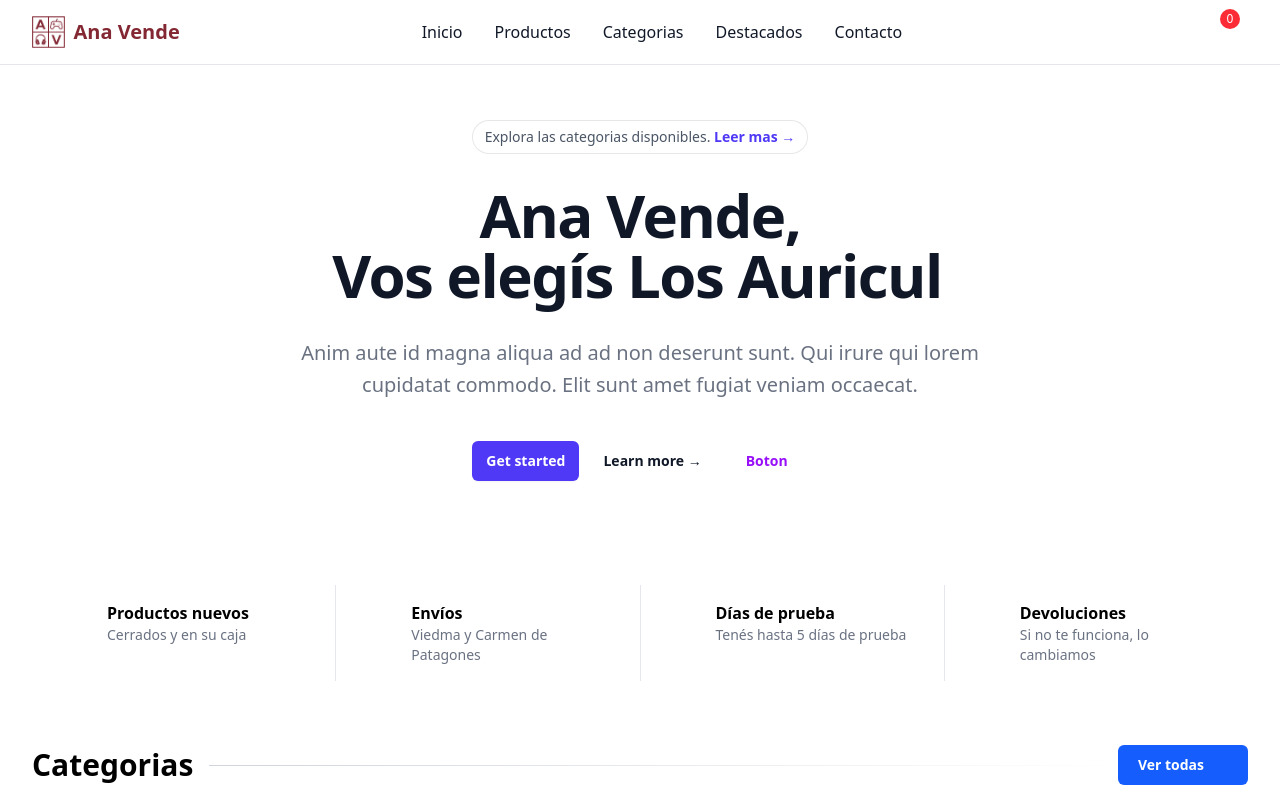
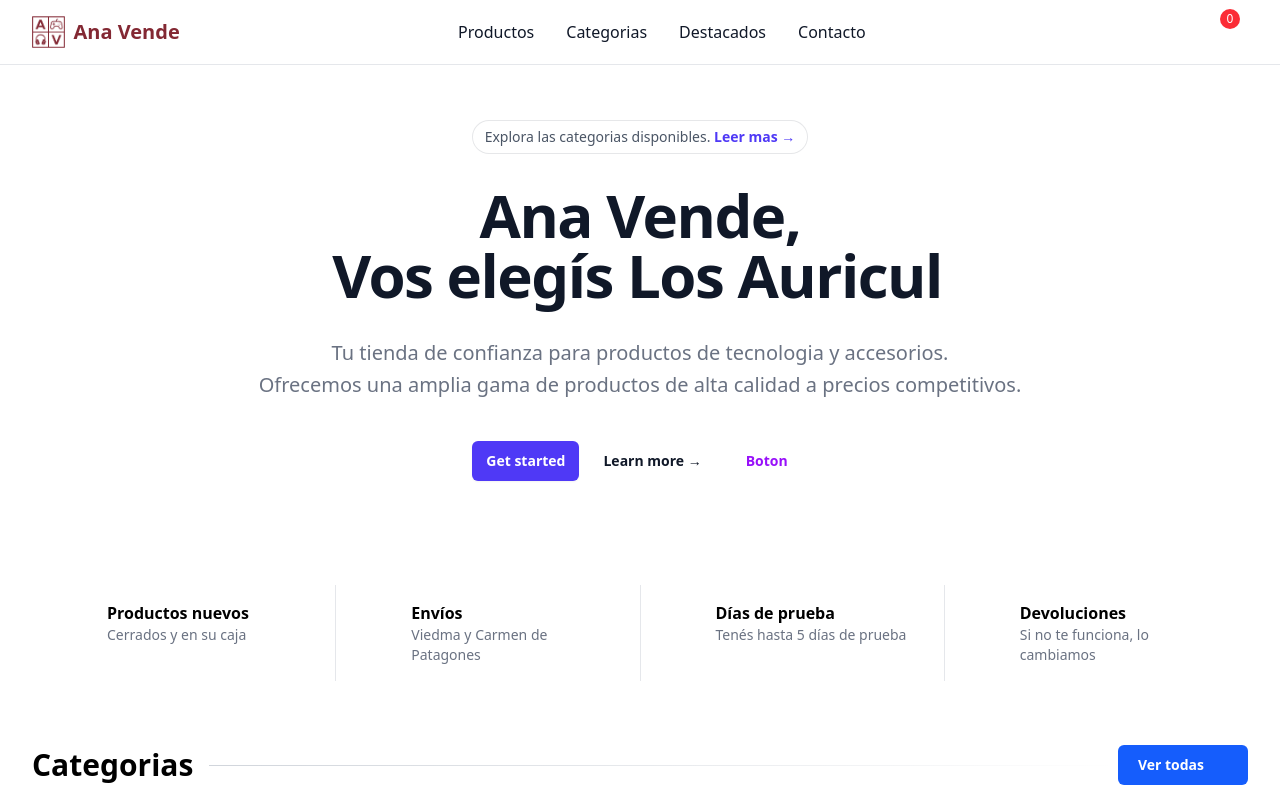
Before and after one commit to ranaclyde/anavende-app-fe, a Next.js app: page / in a window 1280 px wide. Shown: the top 800 px of the page. Built offline with nearby package versions, Linux system fonts and the light colour scheme; some icons are missing.

Commit message:
Refactor components: replace button in CartDrawer with ButtonUi, update Hero links to use Link component, enhance Breadcrumbs with icons and dynamic links, and fix navigation links in Navbar. Update hrefs in Home page TitleDivider components.

```diff
--- a/app/components/CartDrawer.tsx
+++ b/app/components/CartDrawer.tsx
@@ -13,6 +13,7 @@ import {
   MinusSignCircleIcon,
   PlusSignCircleIcon,
 } from '@hugeicons/core-free-icons'
+import ButtonUi from './ui/ButtonUi'
 
 interface CartDrawerProps {
   visible: boolean
@@ -135,9 +136,7 @@ const CartDrawer: React.FC<CartDrawerProps> = ({ visible, onClose }) => {
                     <span className="font-bold">Total:</span>
                     <span className="font-bold">$0.00</span>
                   </div>
-                  <button className="w-full bg-blue-600 text-white py-3 rounded-lg hover:bg-blue-700">
-                    Proceder al Pago
-                  </button>
+                  <ButtonUi className="w-full">Proceder al Pago</ButtonUi>
                 </div>
               </div>
             </DialogPanel>
--- a/app/components/Hero.tsx
+++ b/app/components/Hero.tsx
@@ -1,4 +1,5 @@
 import React from 'react'
+import Link from 'next/link'
 
 import Container from './ui/Container'
 import SubtitleAnimation from './SubtitleAnimation'
@@ -11,10 +12,10 @@ const Hero = () => {
         <div className="hidden sm:mb-8 sm:flex sm:justify-center">
           <div className="relative rounded-full px-3 py-1 text-sm/6 text-gray-600 ring-1 ring-gray-900/10 hover:ring-gray-900/20">
             Explora las categorias disponibles.{' '}
-            <a href="#" className="font-semibold text-indigo-600">
+            <Link href="/categorias" className="font-semibold text-indigo-600">
               <span aria-hidden="true" className="absolute inset-0" />
               Leer mas <span aria-hidden="true">&rarr;</span>
-            </a>
+            </Link>
           </div>
         </div>
         <div className="text-center">
@@ -23,8 +24,10 @@ const Hero = () => {
           </h1>
           <SubtitleAnimation />
           <p className="mt-8 text-lg font-medium text-pretty text-gray-500 sm:text-xl/8">
-            Anim aute id magna aliqua ad ad non deserunt sunt. Qui irure qui
-            lorem cupidatat commodo. Elit sunt amet fugiat veniam occaecat.
+            Tu tienda de confianza para productos de tecnologia y accesorios.
+            <br />
+            Ofrecemos una amplia gama de productos de alta calidad a precios
+            competitivos.
           </p>
           <div className="mt-10 flex items-center justify-center gap-x-6">
             <a
--- a/app/components/layout/Breadcrumbs.tsx
+++ b/app/components/layout/Breadcrumbs.tsx
@@ -1,26 +1,42 @@
+import { ArrowRight01Icon } from '@hugeicons/core-free-icons'
+import { HugeiconsIcon } from '@hugeicons/react'
 import Link from 'next/link'
 import React from 'react'
 
-const Breadcrumbs = () => {
+interface BreadcrumbsProps {
+  links: {
+    href: string
+    label: string
+  }[]
+}
+
+const Breadcrumbs = ({ links }: BreadcrumbsProps) => {
   return (
     <section className="bg-gray-50 border-b border-gray-200">
       <div className="max-w-7xl mx-auto px-4 sm:px-6 lg:px-8">
         <div className="flex items-center space-x-2 h-12 text-sm">
           <Link href="/" className="text-gray-600 hover:text-gray-900">
-            Home
+            Inicio
           </Link>
-          <svg
-            className="w-4 h-4 text-gray-400"
-            fill="currentColor"
-            viewBox="0 0 20 20"
-          >
-            <path
-              fillRule="evenodd"
-              d="M7.293 14.707a1 1 0 010-1.414L10.586 10 7.293 6.707a1 1 0 011.414-1.414l4 4a1 1 0 010 1.414l-4 4a1 1 0 01-1.414 0z"
-              clipRule="evenodd"
-            ></path>
-          </svg>
-          <span className="text-gray-900">Headphones</span>
+          {links.map((link) => (
+            <React.Fragment key={link.href}>
+              <HugeiconsIcon
+                icon={ArrowRight01Icon}
+                color="currentColor"
+                className="w-4 h-4 text-gray-400"
+              />
+              {link.href !== '#' ? (
+                <Link
+                  href={link.href}
+                  className="text-gray-600 hover:text-gray-900"
+                >
+                  {link.label}
+                </Link>
+              ) : (
+                <span className="text-gray-600">{link.label}</span>
+              )}
+            </React.Fragment>
+          ))}
         </div>
       </div>
     </section>
--- a/app/components/layout/Navbar.tsx
+++ b/app/components/layout/Navbar.tsx
@@ -20,11 +20,10 @@ import clsx from 'clsx'
 import CartDrawer from '../CartDrawer'
 
 const navigation = [
-  { name: 'Inicio', href: '/', current: true },
-  { name: 'Productos', href: '/products', current: false },
-  { name: 'Categorias', href: '/shop', current: false },
-  { name: 'Destacados', href: '/blog', current: false },
-  { name: 'Contacto', href: '/contact', current: false },
+  { name: 'Productos', href: '/productos', current: false },
+  { name: 'Categorias', href: '/categorias', current: false },
+  { name: 'Destacados', href: '/destacados', current: false },
+  { name: 'Contacto', href: '/contacto', current: false },
 ]
 
 const Navbar = () => {
@@ -37,7 +36,7 @@ const Navbar = () => {
     >
       <Container tag="nav">
         <div className="flex justify-between items-center h-16">
-          <div className="flex items-center">
+          <Link href={'/'} className="flex items-center">
             <Image
               src="/images/logo.png"
               alt="Shofy"
@@ -49,7 +48,7 @@ const Navbar = () => {
             <span className="hidden md:inline ml-2 text-xl font-bold text-[#832833]">
               Ana Vende
             </span>
-          </div>
+          </Link>
           <div className="hidden md:flex space-x-8">
             {navigation.map((nav) => (
               <Link
--- a/app/page.tsx
+++ b/app/page.tsx
@@ -14,7 +14,11 @@ export default function Home() {
         <Features />
       </Container>
       <Container tag="section" className="mt-16">
-        <TitleDivider title="Categorias" btnText="Ver todas" href="#" />
+        <TitleDivider
+          title="Categorias"
+          btnText="Ver todas"
+          href="/categorias"
+        />
         <GridCategorias />
       </Container>
       <Brands />
@@ -22,7 +26,7 @@ export default function Home() {
         <TitleDivider
           title="Productos destacados"
           btnText="Ver todos"
-          href="#"
+          href="/destacados"
         />
         <div className="grid grid-cols-2 sm:grid-cols-2 md:grid-cols-4 lg:grid-cols-4 gap-4 mt-6">
           <ProductCard />
```
